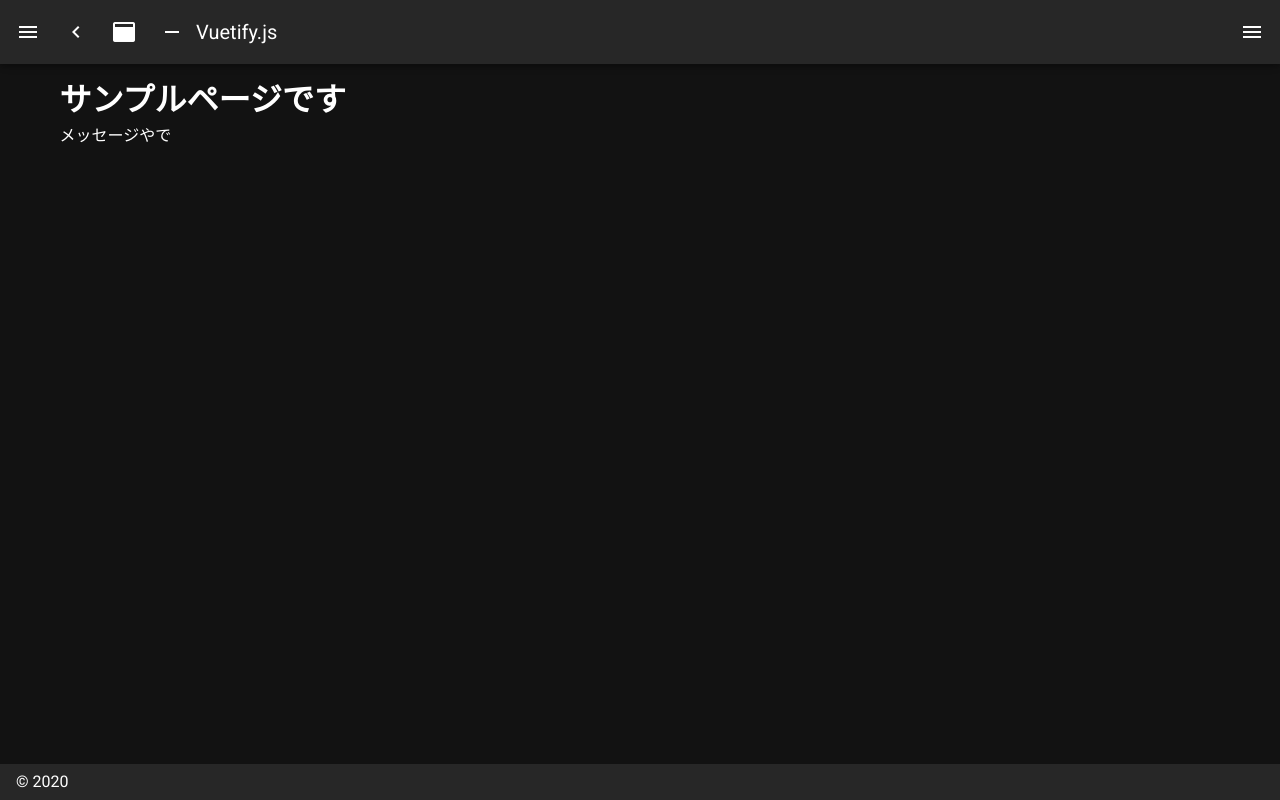
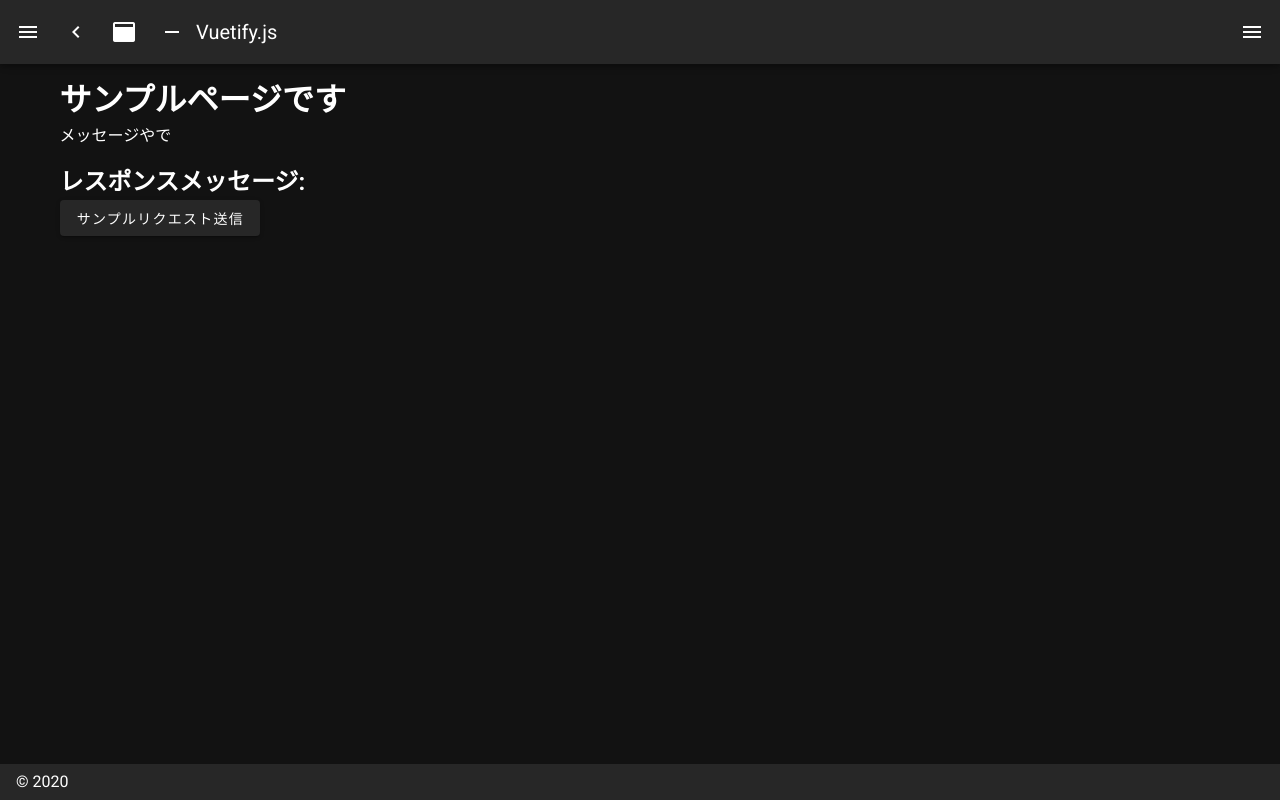
Before and after one commit to YoshijiFujiwara/tulip-project, a Nuxt app in the folder frontend/: page /sample in a window 1280 px wide. Built offline with nearby package versions, Linux system fonts and the light colour scheme.

Commit message:
サンプルリクエストの処理

```diff
--- a/frontend/nuxt.config.ts
+++ b/frontend/nuxt.config.ts
@@ -45,7 +45,9 @@ export default {
   ],
 
   // Axios module configuration (https://go.nuxtjs.dev/config-axios)
-  axios: {},
+  axios: {
+    baseURL: process.env.AXIOS_BASE_URL,
+  },
 
   // Vuetify module configuration (https://go.nuxtjs.dev/config-vuetify)
   vuetify: {
--- a/frontend/pages/sample.vue
+++ b/frontend/pages/sample.vue
@@ -2,6 +2,8 @@
   <div>
     <h1>サンプルページです</h1>
     <p>{{ message }}</p>
+    <h2>レスポンスメッセージ: {{ responseData }}</h2>
+    <v-btn @click="onClickButton">サンプルリクエスト送信</v-btn>
   </div>
 </template>
 
@@ -12,7 +14,22 @@ export default Vue.extend({
   data() {
     return {
       message: 'メッセージやで',
+      responseData: null,
     }
+  },
+  methods: {
+    async onClickButton() {
+      // nestjsに最初からあるサンプルAPI叩く
+      // リクエストに必要なbaseUrlは、nuxt.configに定義してある
+      const response = await this.$axios.get('')
+      console.log('response', response)
+      console.log('response data', response.data)
+      console.log('response status', response.status)
+
+      if (response.status >= 200 && response.status < 300) {
+        this.responseData = response.data
+      }
+    },
   },
 })
 </script>
```
